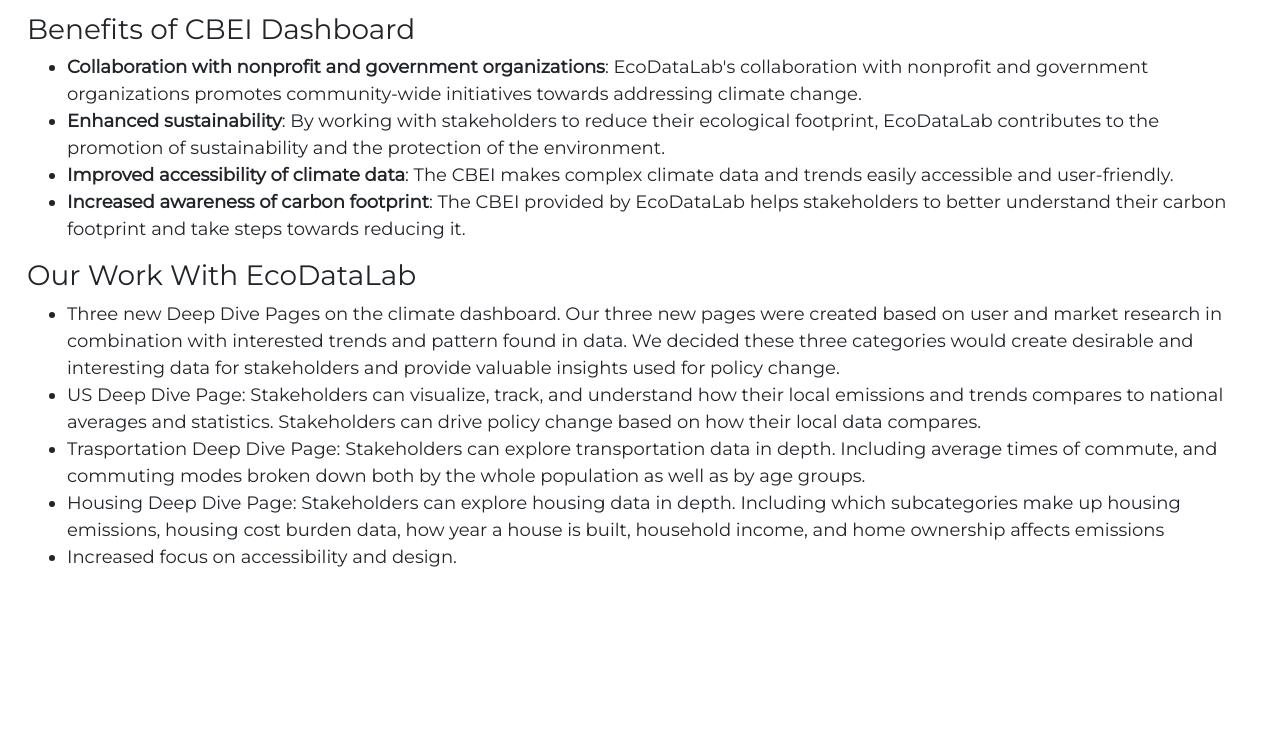
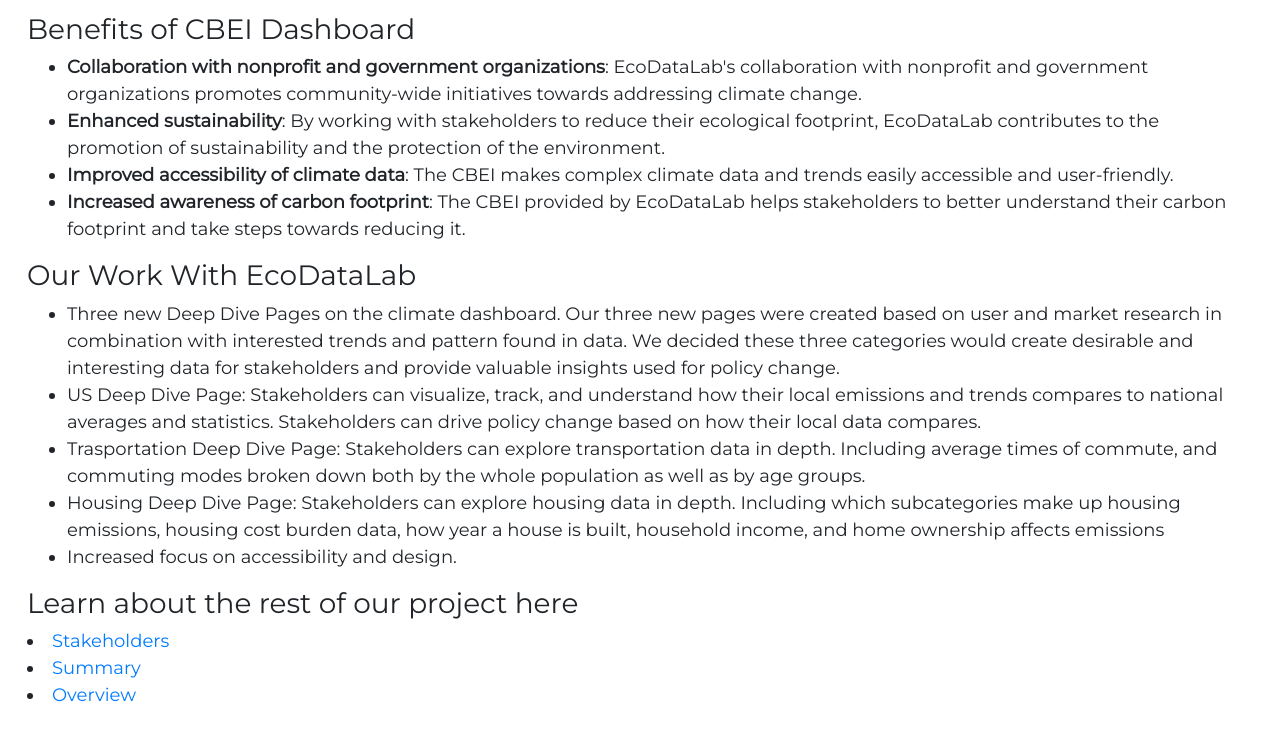
Before and after one commit to emilysmokoff/eco-data-lab.github.io, a website: page benefits.html in a window 1280 px wide. Shown: the part 387-1123 px from the top of the page. Before the commit the page ends 985 px from the top, so only its background shows below. Drawn offline with nearby package versions, Linux system fonts and the light colour scheme.

Commit message:
Adding page navigation out of navbar

```diff
--- a/benefits.html
+++ b/benefits.html
@@ -66,7 +66,17 @@
                 <li> Increased focus on accessibility and design. </li>
             </ul>
 
-
+            <h3>Learn about the rest of our project here</h3>
+            <li>
+                <a href="stakeholders.html">Stakeholders</a>
+            </li>
+            <li>
+                <a href="summary.html">Summary</a>
+            </li>
+            <li>
+                <a href="index.html">Overview</a>
+            </li>
+            <p></p>
 
         </div>
     </main>
```
Also changed, not shown: index.html (+13 -0 lines), stakeholders.html (+12 -0 lines), summary.html (+13 -0 lines).
